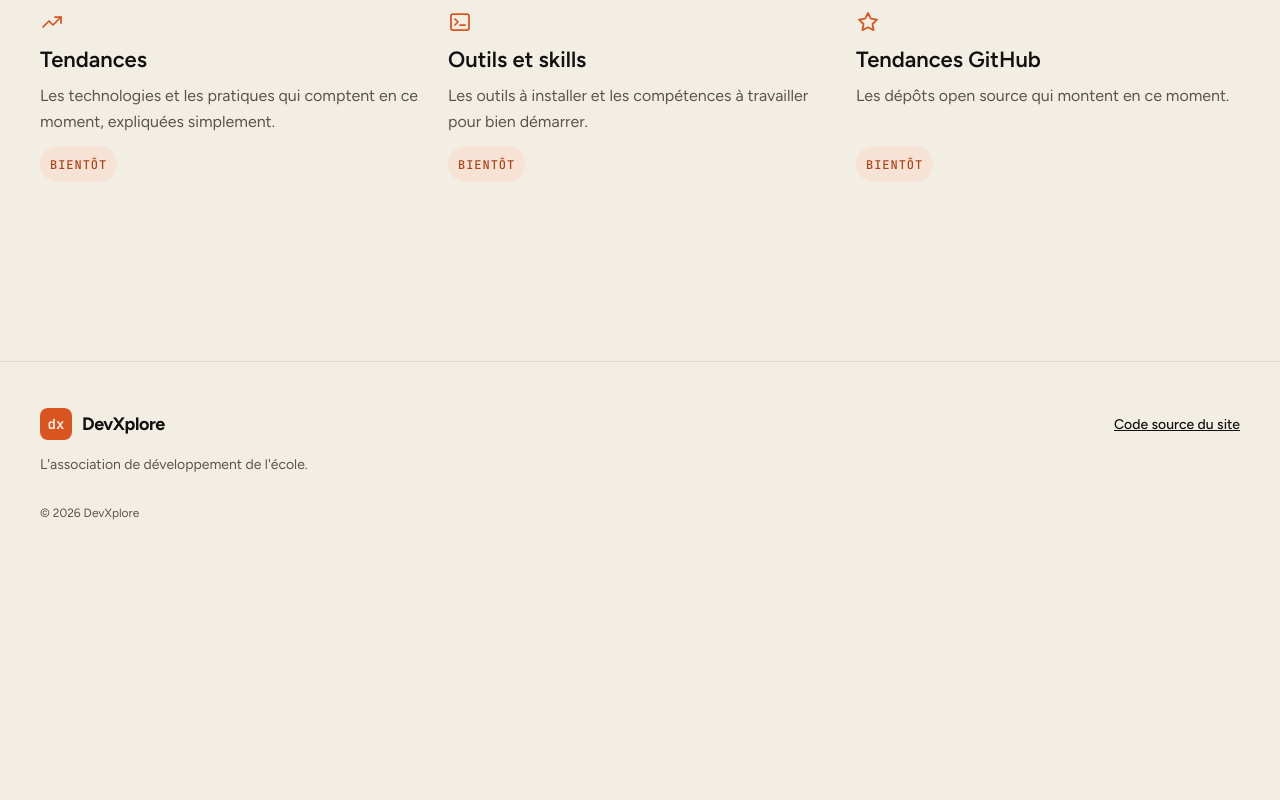
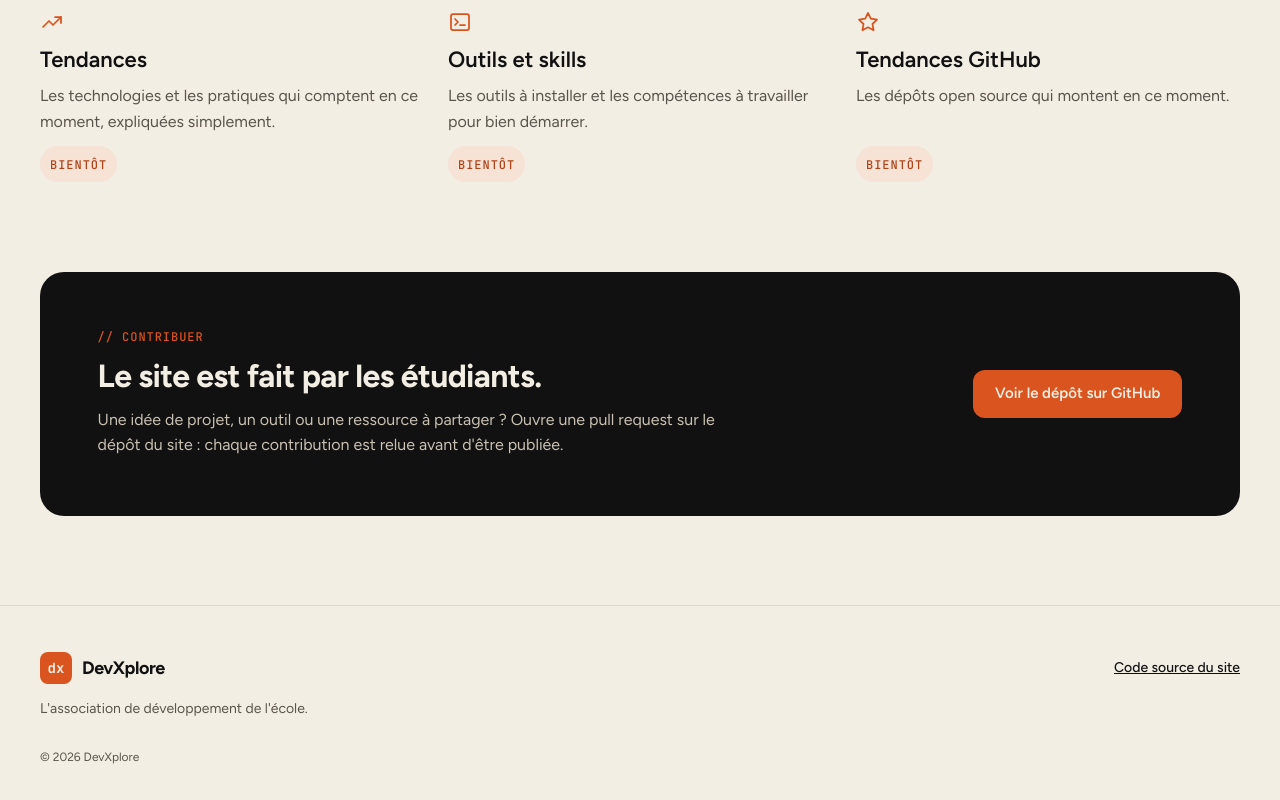
Before and after one commit to Ghoutibk/AppDevXplore, a Next.js app in the folder front-end/: page / in a window 1280 px wide. Shown: the part 1295-2095 px from the top of the page. Before the commit the page ends 1851 px from the top, so only its background shows below. Built offline with nearby package versions, Linux system fonts and the light colour scheme.

Commit message:
feat(pages): invite students to contribute

```diff
--- a/front-end/src/pages/index.tsx
+++ b/front-end/src/pages/index.tsx
@@ -1,7 +1,9 @@
+import { SOURCE_CODE_URL } from "@/domain/site";
 import { ButtonLink } from "@/ui/atoms/button-link/button-link";
 import { Seo } from "@/ui/atoms/seo/seo";
 import { FeatureCard } from "@/ui/molecules/feature-card/feature-card";
 import { Terminal } from "@/ui/molecules/terminal/terminal";
+import { CallToAction } from "@/ui/organisms/call-to-action/call-to-action";
 import { FeatureSection } from "@/ui/organisms/feature-section/feature-section";
 import { Hero } from "@/ui/organisms/hero/hero";
 import { MainTemplate } from "@/ui/templates/main-template/main-template";
@@ -86,6 +88,16 @@ export default function Home() {
             description="Les dépôts open source qui montent en ce moment."
           />
         </FeatureSection>
+        <CallToAction
+          kicker="// contribuer"
+          title="Le site est fait par les étudiants."
+          description="Une idée de projet, un outil ou une ressource à partager ? Ouvre une pull request sur le dépôt du site : chaque contribution est relue avant d'être publiée."
+          action={
+            <ButtonLink href={SOURCE_CODE_URL} variant="primary">
+              Voir le dépôt sur GitHub
+            </ButtonLink>
+          }
+        />
       </MainTemplate>
     </>
   );
```
Also changed, not shown: 1 other file (tests, documents, lock files or other folders).
